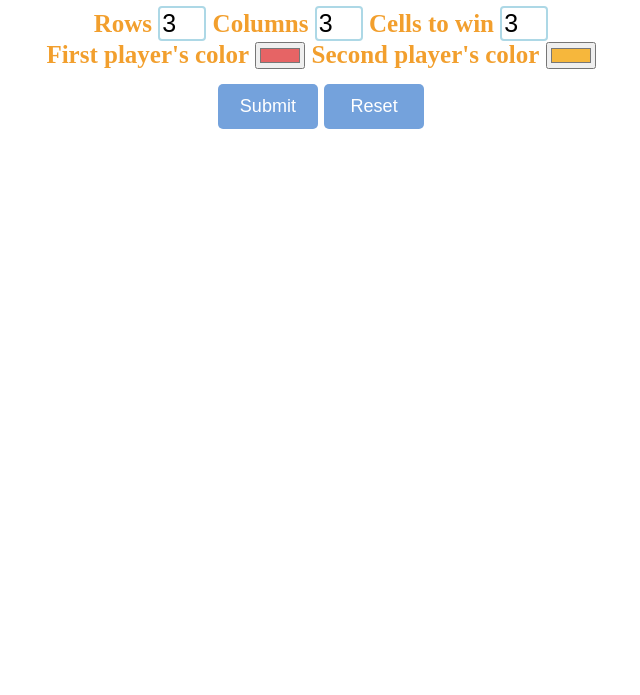
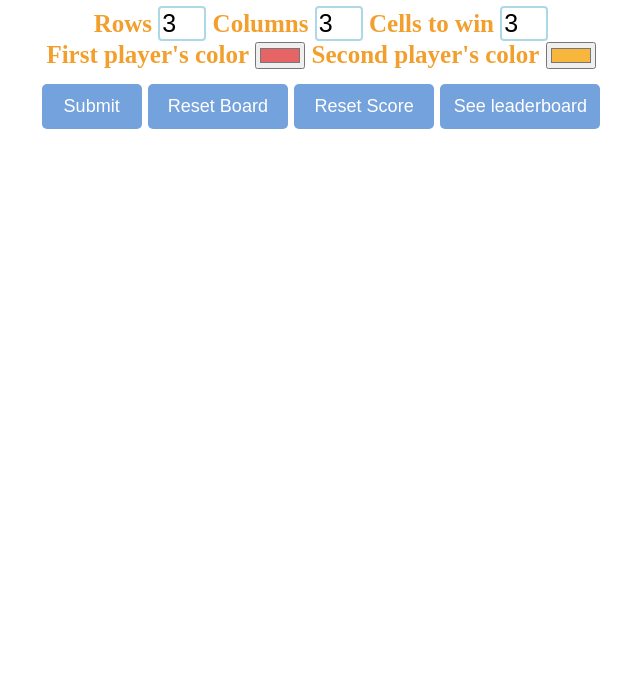
Before and after one commit to Smfun12/tictactoe, a plain HTML site: page index.html in a window 1280 px wide. Shown: the part 105-800 px from the top of the page, without its empty margins (319-959 px from the left). Drawn offline with Linux system fonts and the light colour scheme.

Commit message:
add leaderBoard

```diff
--- a/index.html
+++ b/index.html
@@ -21,7 +21,9 @@
 	<input type="color" id="player2Color" value="#f6b73c">
 	<br>
 	<button id="submitButton" onclick="setGameBoard()">Submit</button>
-	<button id="reset" onclick="resetGame()">Reset</button>
+	<button id="resetBoard" onclick="resetBoard()">Reset Board</button>
+	<button id="resetScore" onclick="resetScore()">Reset Score</button>
+	<button id="seeStats" onclick="seeStats()">See leaderboard</button>
 </div>
 <div id="field">
 
--- a/main.css
+++ b/main.css
@@ -49,10 +49,6 @@ label{
 	display: block;
 }
 .row div{
-	width: 40px;
-	height: 40px;
-	display: inline-block;
-	border: 1px solid black;
 	font-size: 10px;
 }
 .cell{
@@ -98,24 +94,38 @@ label{
     transform: translateY(2px);
   }
 
-#reset{
-border: none;
+#resetBoard,#resetScore{
+    border: none;
     outline: 0;
     padding: 12px;
     color: white;
     background-color: #74A2DC;
     text-align: center;
     cursor: pointer;
-    width: 100px;
+    width: 140px;
     font-size: 18px;
     margin-bottom: 5px;
   	border-radius: 5px;
 }
-#reset:hover{
+#resetBoard:hover,#resetScore:hover,#seeStats:hover{
     transition: background-color 1s ease-out;
     background: #50cd1a;
     box-shadow: 0 12px 16px 0 rgba(0,0,0,0.24), 0 17px 50px 0 rgba(0,0,0,0.19);
   }
-  #reset:active{
+  #resetBoard:active,#resetScore:active,#seeStats:active{
     transform: translateY(2px);
   }
+
+  #seeStats{
+    border: none;
+    outline: 0;
+    padding: 12px;
+    color: white;
+    background-color: #74A2DC;
+    text-align: center;
+    cursor: pointer;
+    width: 160px;
+    font-size: 18px;
+    margin-bottom: 5px;
+    border-radius: 5px;
+  }
--- a/main.js
+++ b/main.js
@@ -88,7 +88,7 @@ function initBoard(row, column){
 	fillBoarsdWithZeros();
 	let board = document.getElementById("field");
 	for (let i = 0; i < row; i++){
-		let row = document.createElement("row");
+		let row = document.createElement("div");
 		row.className = 'row';
 		for (let j = 0; j < column;j++){
 			let newDiv = document.createElement("div");
@@ -105,6 +105,7 @@ function initBoard(row, column){
 				}
 				if (player1.turn){
 				// this.appendChild(firstPlayer);
+				// this.innerHTML = 'X';
 				this.style.background = player1.color;
 				gameField[id[0]][id[1]] = 1;
 				rows[id[0]] = 1;
@@ -164,20 +165,50 @@ function checkWinner(player, x, y){
 	// console.log(startRowCell,startColumnCell,finishRowCell,finishColumnCell);
 
 	checkRow(player, startRowCell, finishRowCell,x);
+	if (!endGame){
 	checkColumn(player, startColumnCell, finishColumnCell, y);
+	}
+	if (!endGame){
 	checkLeftToRightDiagonal(player, x,y);
+	}
+	if (!endGame){
 	checkRightToLeftDiagonal(player, x,y);
+	}
+	if (endGame){
+		alert('Total score: \n' + player1.wins + " : " + player2.wins);
+		resetBoard();
+	}
 	localStorage.setItem("1",JSON.stringify(player1));
 	localStorage.setItem("2",JSON.stringify(player2));
 
 }
 
-function resetGame(){
+function resetBoard(){
 	setGameBoard();
 	endGame = false;
 	player1.turn = true;
 	player2.turn = false;
 
+}
+
+function resetScore(){
+	setGameBoard();
+	endGame = false;
+	player1.turn = true;
+	player2.turn = false;
+	player1.wins = 0;
+	player1.losses = 0;
+	player2.wins = 0;
+	player2.losses = 0;
+	localStorage.setItem("1",JSON.stringify(player1));
+	localStorage.setItem("2",JSON.stringify(player2));
+	alert('Successful!\n' +
+		'Total score: \n' + player1.wins + " : " + player2.wins);
+
+}
+
+function seeStats(){
+	alert('Total score: \n' + player1.wins + " : " + player2.wins);
 }
 
 function checkRow(player, startCell, finishCell, x){
```
